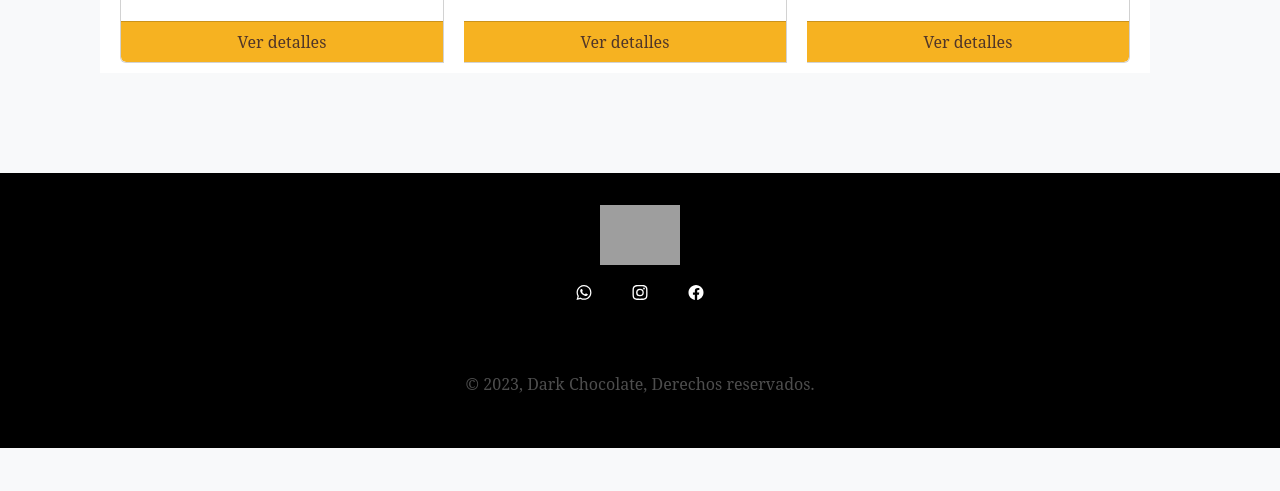
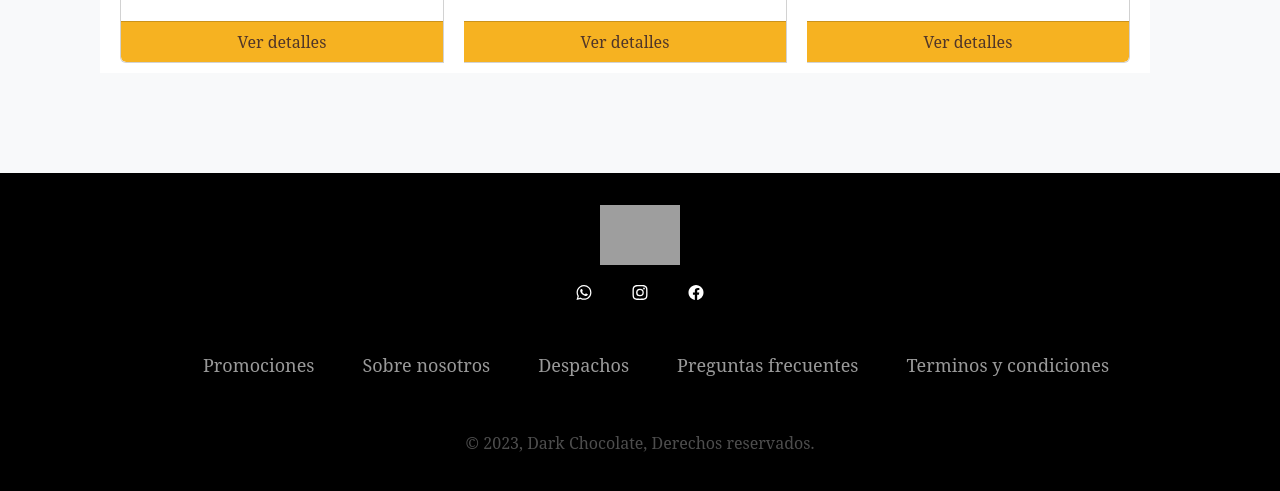
Before and after one commit to Cjorquera98/Primer-repositorio, a plain HTML site: page Proyecto.html in a window 1280 px wide. Shown: the part 1998-2489 px from the top of the page. Before the commit the page ends 2446 px from the top, so only its background shows below. Drawn offline with nearby package versions, Linux system fonts and the light colour scheme; grey boxes are pictures that could not be loaded.

Commit message:
termino de footer

```diff
--- a/Proyecto.html
+++ b/Proyecto.html
@@ -216,7 +216,11 @@
             </svg>
         </div>
         <ul class="footer-menu-container">
-
+            <li class="menu-item">Promociones</li>
+            <li class="menu-item">Sobre nosotros</li>
+            <li class="menu-item">Despachos</li>
+            <li class="menu-item">Preguntas frecuentes</li>
+            <li class="menu-item">Terminos y condiciones</li>
         </ul>
         <span class="copyright">&copy; 2023, Dark Chocolate, Derechos reservados.</span>
     </footer>
```
